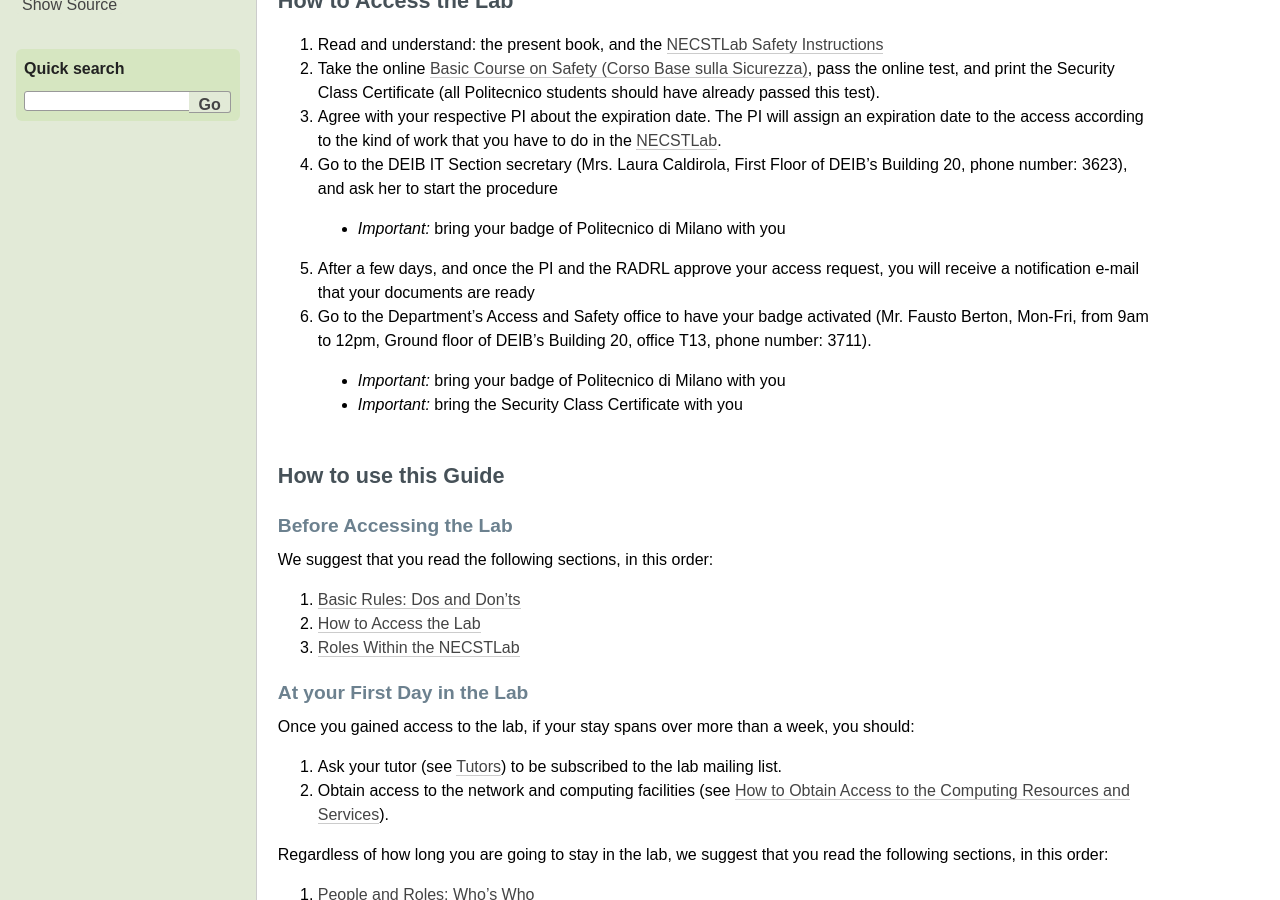
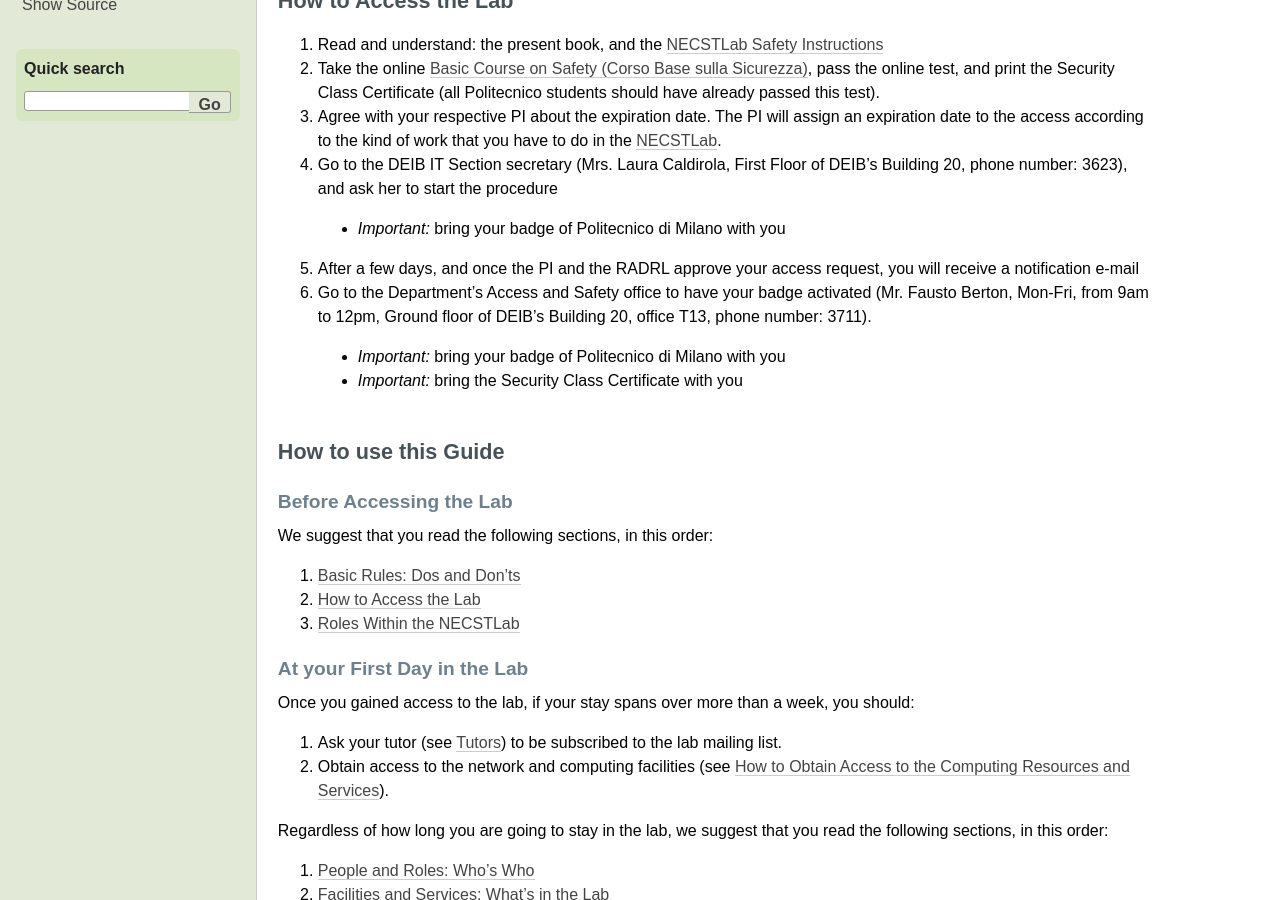
Before and after one commit to necst/necst-guide, a Sphinx documentation site: the page built from source/content/preface.rst, in a window 1280 px wide and 900 px high, scrolled down 416 px. Built offline with Sphinx 7.4.7, drawn with Linux system fonts in a browser that asks for light colours; formulas are drawn with MathJax 3.

Commit message:
remove ambiguity about documents

```diff
--- a/source/content/preface.rst
+++ b/source/content/preface.rst
@@ -29,7 +29,7 @@
 
   * *Important:* bring your badge of Politecnico di Milano with you
 
-5. After a few days, and once the PI and the RADRL approve your access request, you will receive a notification e-mail that your documents are ready
+5. After a few days, and once the PI and the RADRL approve your access request, you will receive a notification e-mail
 
 6. Go to the Department's Access and Safety office to have your badge activated (Mr. Fausto Berton, Mon-Fri, from 9am to 12pm, Ground floor of DEIB's Building 20, office T13, phone number: 3711).
 
```
